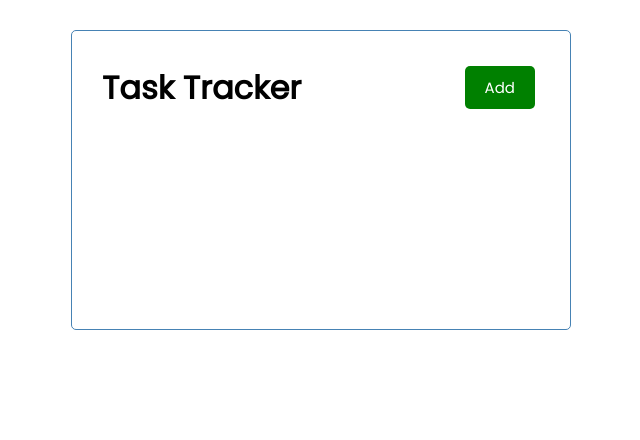
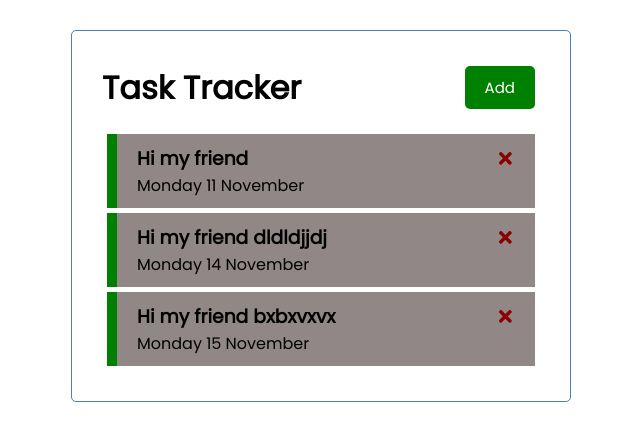
Before and after one commit to Oksana796/traver-react-task, a React (Create React App) app: page / in a window 1280 px wide. Shown: the top 440 px of the page, without its empty margins (319-959 px from the left). Built offline with nearby package versions, Linux system fonts and the light colour scheme.

Commit message:
delete task, toggle classes

```diff
--- a/package.json
+++ b/package.json
@@ -8,6 +8,7 @@
     "@testing-library/user-event": "^13.5.0",
     "react": "^18.2.0",
     "react-dom": "^18.2.0",
+    "react-icons": "^4.6.0",
     "react-scripts": "5.0.1",
     "web-vitals": "^2.1.4"
   },
--- a/src/App.js
+++ b/src/App.js
@@ -1,9 +1,50 @@
-import Header from './components/Header';
+import { useState } from "react";
+import Header from "./components/Header";
+import Tasks from "./components/Tasks";
 
 function App() {
+  const [tasks, setTasks] = useState([
+    {
+      id: 1,
+      message: "Hi my friend",
+      time: "Monday 11 November",
+      reminder: true,
+    },
+    {
+      id: 2,
+      message: "Hi my friend dldldjjdj",
+      time: "Monday 14 November",
+      reminder: true,
+    },
+    {
+      id: 3,
+      message: "Hi my friend bxbxvxvx",
+      time: "Monday 15 November",
+      reminder: true,
+    },
+  ]);
+
+  const deleteTask = (id) => {
+    setTasks(tasks.filter((task) => task.id !== id));
+  };
+
+  const toggleReminder = (id) => {
+    setTasks(
+      tasks.map((task) =>
+        task.id === id ? { ...task, reminder: !task.reminder } : task
+      )
+    );
+  };
+
   return (
     <div className="container">
-     <Header />
+      <Header />
+
+      {tasks.length > 0 ? (
+        <Tasks tasks={tasks} onDelete={deleteTask} onToggle={toggleReminder} />
+      ) : (
+        "No tasks to show"
+      )}
     </div>
   );
 }
--- /dev/null
+++ b/src/components/Task.js
@@ -0,0 +1,21 @@
+import { FaTimes } from "react-icons/fa";
+
+const Task = ({ task, onDelete, onToggle }) => {
+  return (
+    <div
+      className={`task ${task.reminder ? "reminder" : ""}`}
+      onDoubleClick={() => onToggle(task.id)}
+    >
+      <h3>
+        {task.message}{" "}
+        <FaTimes
+          style={{ color: "darkred", cursor: "pointer" }}
+          onClick={() => onDelete(task.id)}
+        />
+      </h3>
+      <p>{task.time}</p>
+    </div>
+  );
+};
+
+export default Task;
--- /dev/null
+++ b/src/components/Tasks.js
@@ -0,0 +1,13 @@
+import Task from "./Task";
+
+const Tasks = ({ tasks, onDelete, onToggle }) => {
+  return (
+    <>
+      {tasks.map((task) => (
+        <Task key={task.id} task={task} onDelete={onDelete} onToggle={onToggle} />
+      ))}
+    </>
+  );
+};
+
+export default Tasks;
--- a/src/index.css
+++ b/src/index.css
@@ -55,14 +55,14 @@
 }
 
 .task {
-  background: #f4f4f4;
+  background: #918787;
   margin: 5px;
   padding: 10px 20px;
   cursor: pointer;
 }
 
 .task.reminder {
-  border-left: 5px solid green;
+  border-left: 10px solid green;
 }
 
 .task h3 {
```
Also changed, not shown: public/manifest.json, 1 other file (tests, documents, lock files or other folders).
